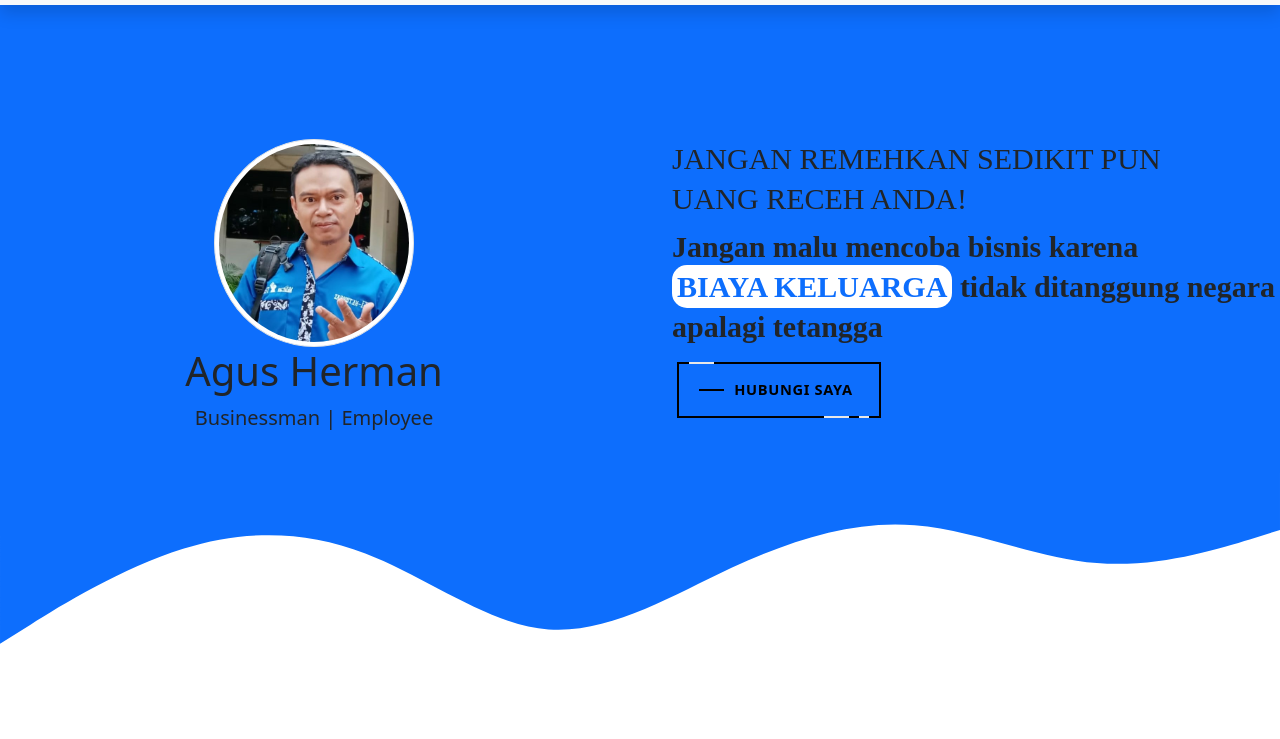
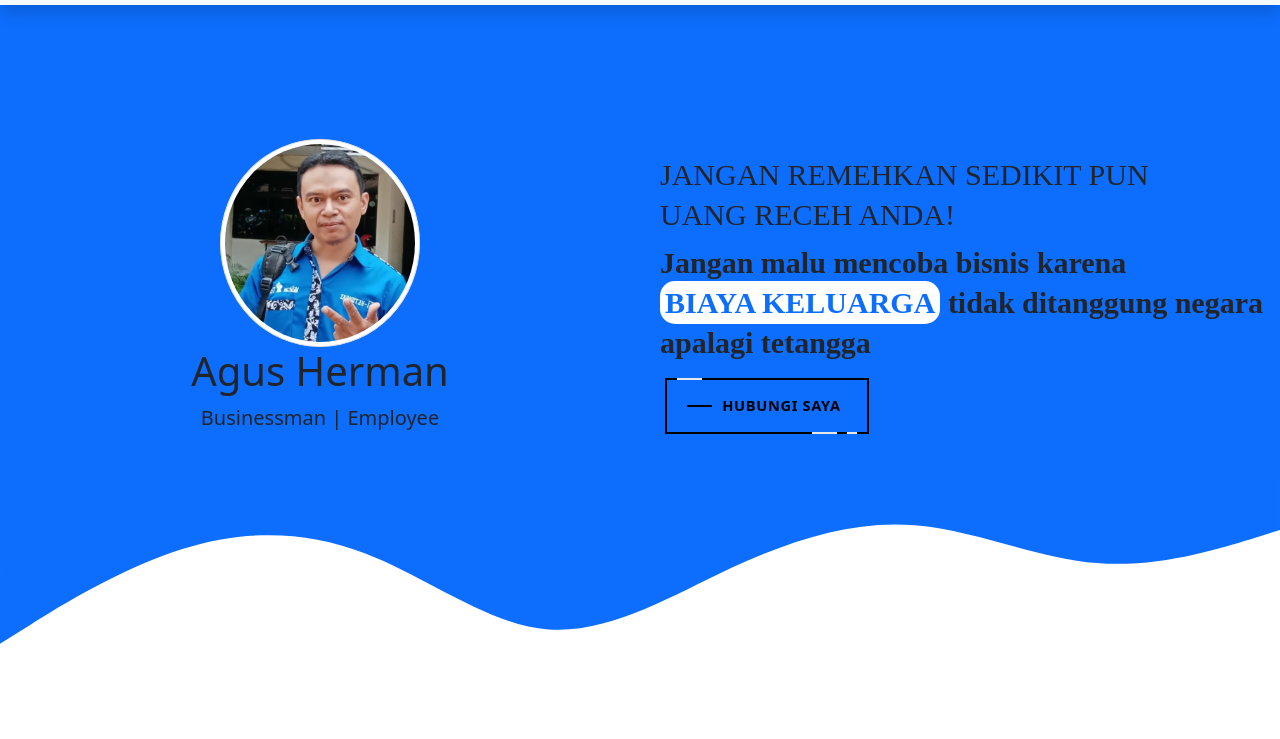
Before and after one commit to agussherman/agussherman.github.io, a plain HTML site: page index.html in a window 1280 px wide. Shown: the part 61-800 px from the top of the page. Drawn offline with nearby package versions, Linux system fonts and the light colour scheme; a web font is replaced by a local one.

Commit message:
memperbaiki bug di bagian jumbotron

```diff
--- a/index.html
+++ b/index.html
@@ -55,7 +55,7 @@
 
   <!-- jumbotron start -->
   <div class="jumbotron pb-4">
-    <div class="row">
+    <div class="row-jumbotron">
       <div class="col-md-6">
         <div class="profil">
           <img src="/img/profil.jpg" alt="user" class="rounded-circle img-thumbnail" style="width: 200px;">
--- a/style.css
+++ b/style.css
@@ -14,6 +14,10 @@
 .jumbotron {
   background-color: #0d6efd;
   padding-top: 100px;
+}
+
+.pembungkus {
+  width: 200px;
 }
 
 .slogan h2 {
@@ -176,6 +180,13 @@ strong {
   justify-content: space-around;
 }
 
+.row-jumbotron {
+  display: flex;
+  align-items: center;
+  flex-wrap: wrap;
+  justify-content: space-around;
+}
+
 .col-4 {
   flex-basis: 25%;
   padding: 10px;
@@ -319,6 +330,10 @@ strong {
     text-align: center;
   }
 
+  .row-jumbotron {
+    text-align: start;
+  }
+
 
   .c0l-4 {
     flex-basis: 100%;
```
